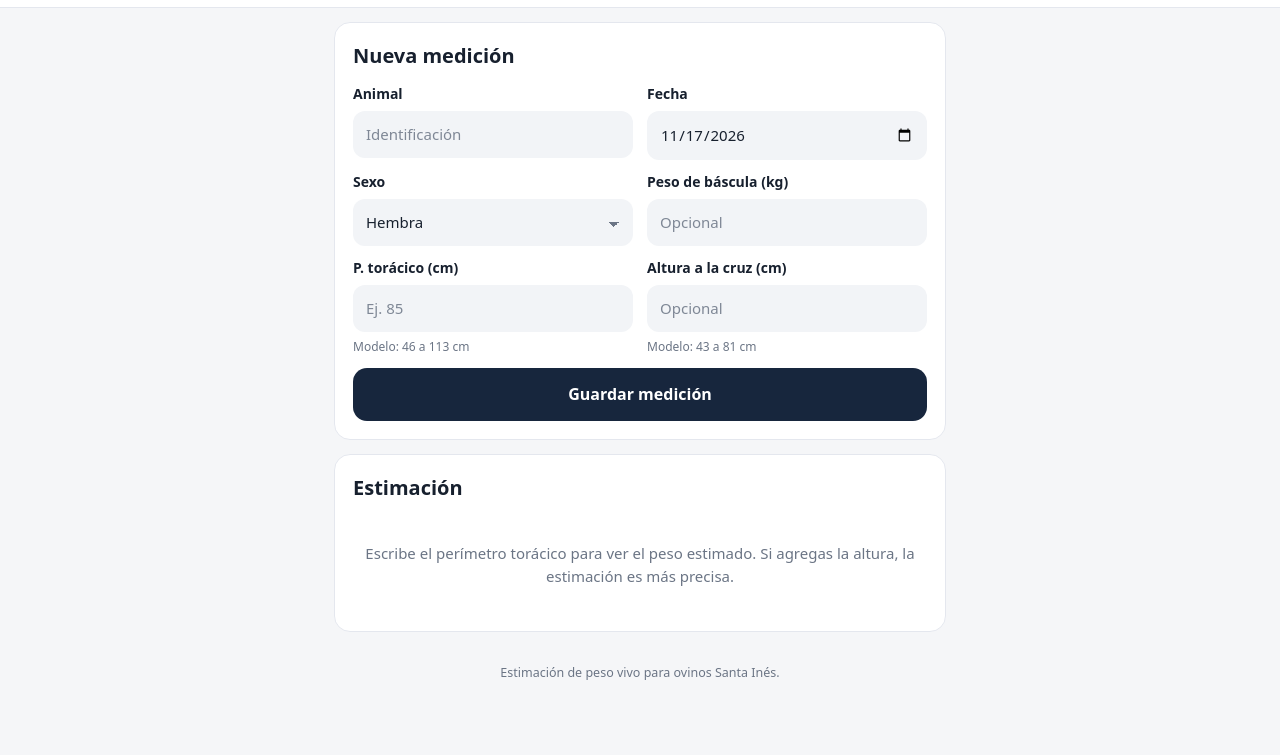
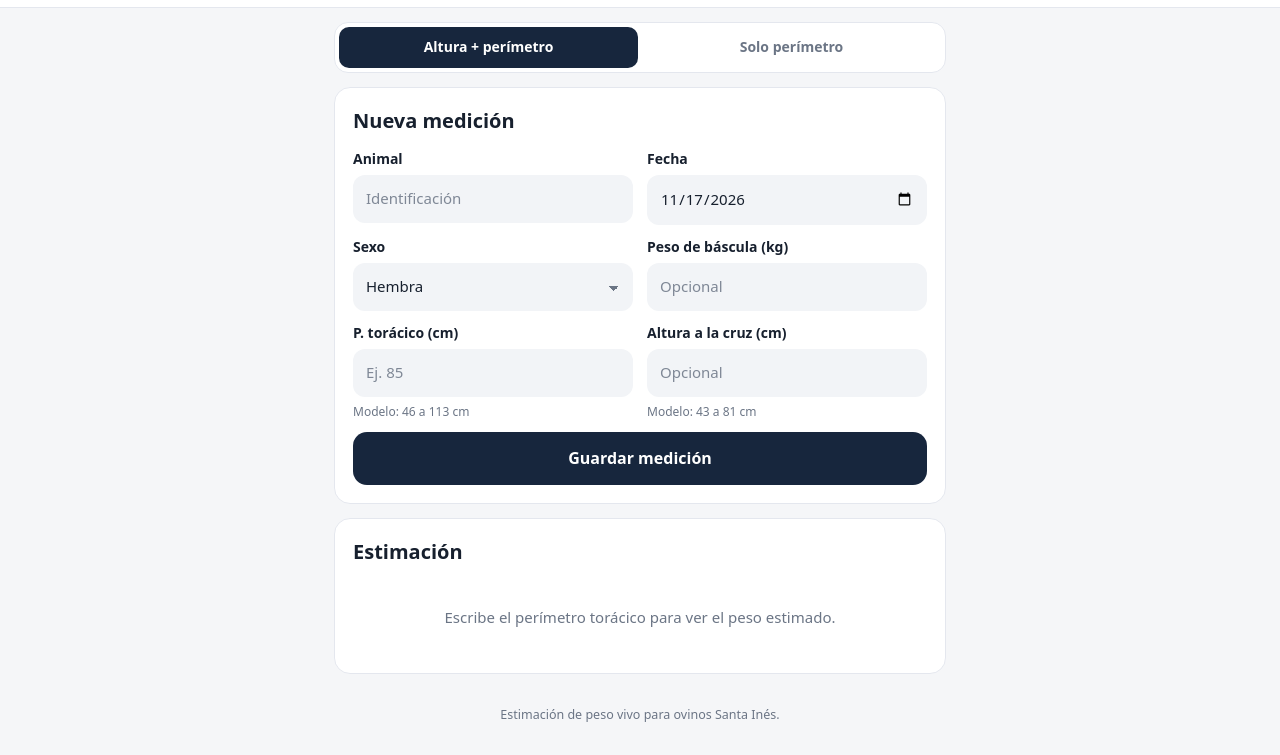
Before and after one commit to jmezosolis/santa-ines-calculadora-web, a plain HTML site: page index.html in a window 1280 px wide. Shown: the part 49-804 px from the top of the page. Drawn offline with Linux system fonts and the light colour scheme.

Commit message:
Selector superior de modelo: altura + perímetro o solo perímetro
Co-Authored-By: Claude Haiku 5.5 <noreply@anthropic.com>

```diff
--- a/index.html
+++ b/index.html
@@ -84,6 +84,11 @@ input[type=number]::-webkit-outer-spin-button,input[type=number]::-webkit-inner-
 .estimacion .peso.pulso{transform:scale(1.05)}
 .estimacion .rango{text-align:center;color:var(--muted);font-size:14px}
 .estimacion .metodo{text-align:center;color:var(--muted);font-size:12.5px;margin-top:8px}
+.selector{display:grid;grid-template-columns:1fr 1fr;gap:4px;background:var(--card);border:1px solid var(--line);border-radius:14px;padding:4px;margin-bottom:14px}
+.selector button{border:0;background:transparent;color:var(--muted);font:inherit;font-size:14px;font-weight:600;padding:10px 8px;border-radius:10px;cursor:pointer;transition:background .25s,color .25s}
+.selector button[aria-pressed="true"]{background:var(--navy);color:var(--navy-fg)}
+.selector button:active{transform:scale(.98)}
+input:disabled{opacity:.45}
 .aviso{background:var(--warn-bg);color:var(--warn-fg);border-radius:12px;padding:10px 12px;font-size:13px;margin-top:12px;display:none}
 .aviso.on{display:block}
 .aviso div+div{margin-top:4px}
@@ -152,6 +157,10 @@ dialog h3{margin:0 0 10px;font-size:17px}
 
   <!-- ===== MEDIR ===== -->
   <section class="view activa" id="v-medir" aria-label="Medir">
+    <div class="selector" role="group" aria-label="Modelo de estimación">
+      <button type="button" data-modelo="completo" aria-pressed="true">Altura + perímetro</button>
+      <button type="button" data-modelo="ptor" aria-pressed="false">Solo perímetro</button>
+    </div>
     <div class="card">
       <h2>Nueva medición</h2>
       <div class="fila2">
@@ -354,15 +363,32 @@ dialog h3{margin:0 0 10px;font-size:17px}
     actualizarEstimacion();
   });
   ['sexo','ptor','alt'].forEach(function(id){ $(id).addEventListener('input', actualizarEstimacion); $(id).addEventListener('change', actualizarEstimacion); });
+  // (el modelo se elige con los botones superiores; ver aplicarModelo)
+
+  var modeloSel = 'completo';
+  function aplicarModelo(){
+    document.querySelectorAll('[data-modelo]').forEach(function(b){ b.setAttribute('aria-pressed', b.dataset.modelo === modeloSel ? 'true':'false'); });
+    var usaAlt = modeloSel === 'completo';
+    $('alt').disabled = !usaAlt;
+    $('alt').closest('label').style.opacity = usaAlt ? '1' : '.5';
+    actualizarEstimacion();
+  }
+  document.querySelectorAll('[data-modelo]').forEach(function(b){
+    b.addEventListener('click', function(){ vibrar(); modeloSel = b.dataset.modelo; aplicarModelo(); });
+  });
 
   function leerForm(){
-    var alt = num($('alt').value);
-    return { ptor:num($('ptor').value), alt:alt, usaAlt: alt !== null && alt > 0, sexo: $('sexo').value };
+    var usaAlt = modeloSel === 'completo';
+    var alt = usaAlt ? num($('alt').value) : null;
+    return { ptor:num($('ptor').value), alt:alt, usaAlt:usaAlt, sexo: $('sexo').value, faltaAlt: usaAlt && !(alt > 0) };
   }
 
   function actualizarEstimacion(){
     var e = leerForm(), avisos = [];
-    if(!(e.ptor > 0)){
+    if(!(e.ptor > 0) || e.faltaAlt){
+      $('est-vacia').textContent = e.faltaAlt && e.ptor > 0
+        ? 'Escribe la altura a la cruz para usar el modelo de altura + perímetro.'
+        : 'Escribe el perímetro torácico para ver el peso estimado.';
       $('est-vacia').classList.remove('hidden'); $('est-valor').classList.add('hidden');
       mostrarAviso([]); return null;
     }
@@ -387,7 +413,12 @@ dialog h3{margin:0 0 10px;font-size:17px}
     var nombre = $('animal').value.trim();
     if(!nombre){ toast('Escribe la identificación del animal'); $('animal').focus(); return; }
     var r = actualizarEstimacion();
-    if(!r){ toast('Escribe el perímetro torácico'); $('ptor').focus(); return; }
+    if(!r){
+      var faltaAltura = modeloSel === 'completo' && !(num($('alt').value) > 0) && num($('ptor').value) > 0;
+      toast(faltaAltura ? 'Escribe la altura a la cruz' : 'Escribe el perímetro torácico');
+      (faltaAltura ? $('alt') : $('ptor')).focus();
+      return;
+    }
     var a = buscarAnimal(nombre);
     if(!a){ a = { id: nuevoId(), nombre: nombre, sexo: $('sexo').value, registros: [] }; datos.animales.push(a); }
     else a.sexo = $('sexo').value;
@@ -558,7 +589,7 @@ dialog h3{margin:0 0 10px;font-size:17px}
   $('fecha').value = hoyISO();
   cargar();
   refrescarListaNombres();
-  actualizarEstimacion();
+  aplicarModelo();
 
   if('serviceWorker' in navigator){
     window.addEventListener('load', function(){ navigator.serviceWorker.register('sw.js').catch(function(){}); });
--- a/sw.js
+++ b/sw.js
@@ -1,5 +1,5 @@
 // Service worker: guarda la app para que funcione sin conexión.
-const VERSION = 'sicalc-v7';
+const VERSION = 'sicalc-v8';
 const SHELL = [
   './',
   './index.html',
```
